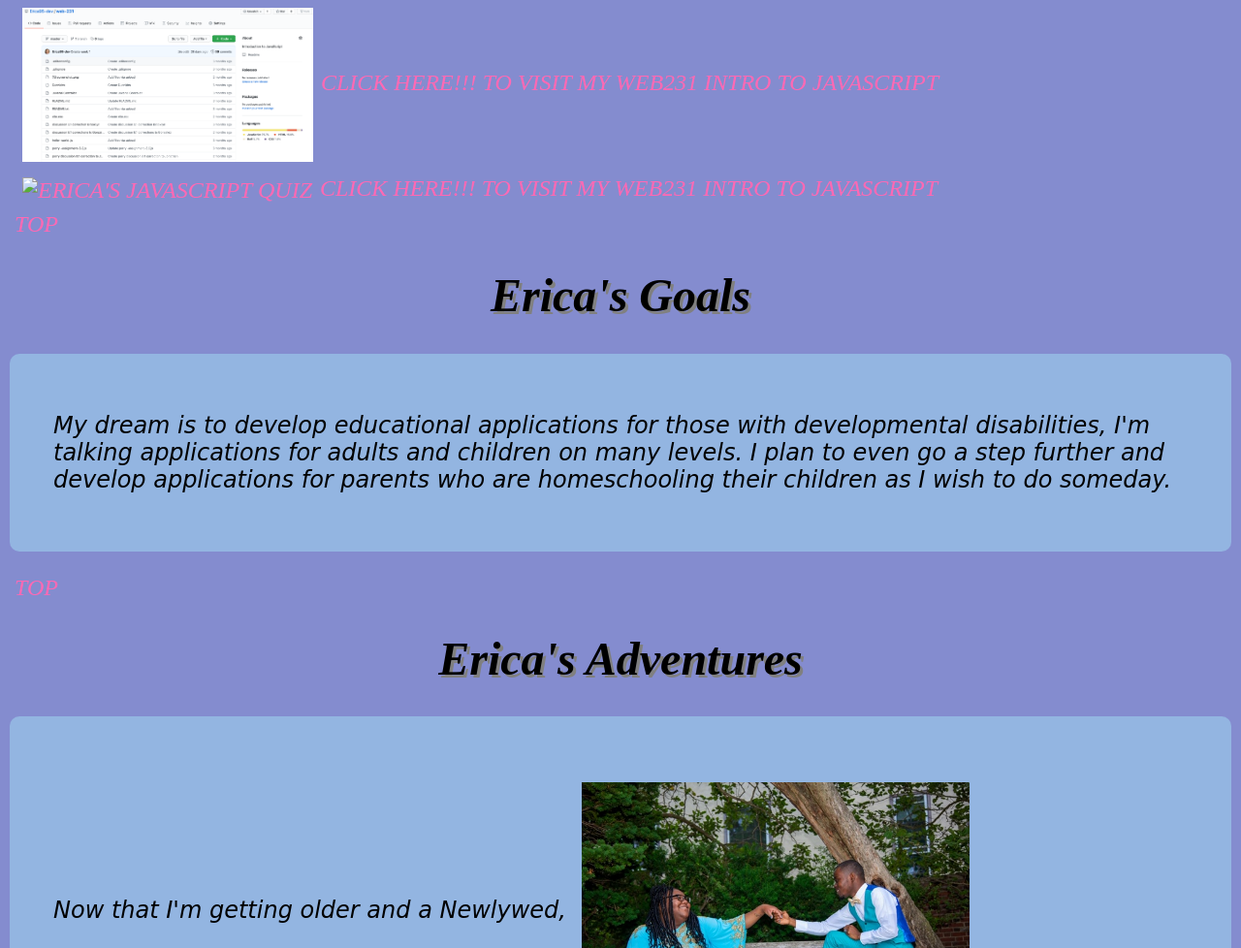
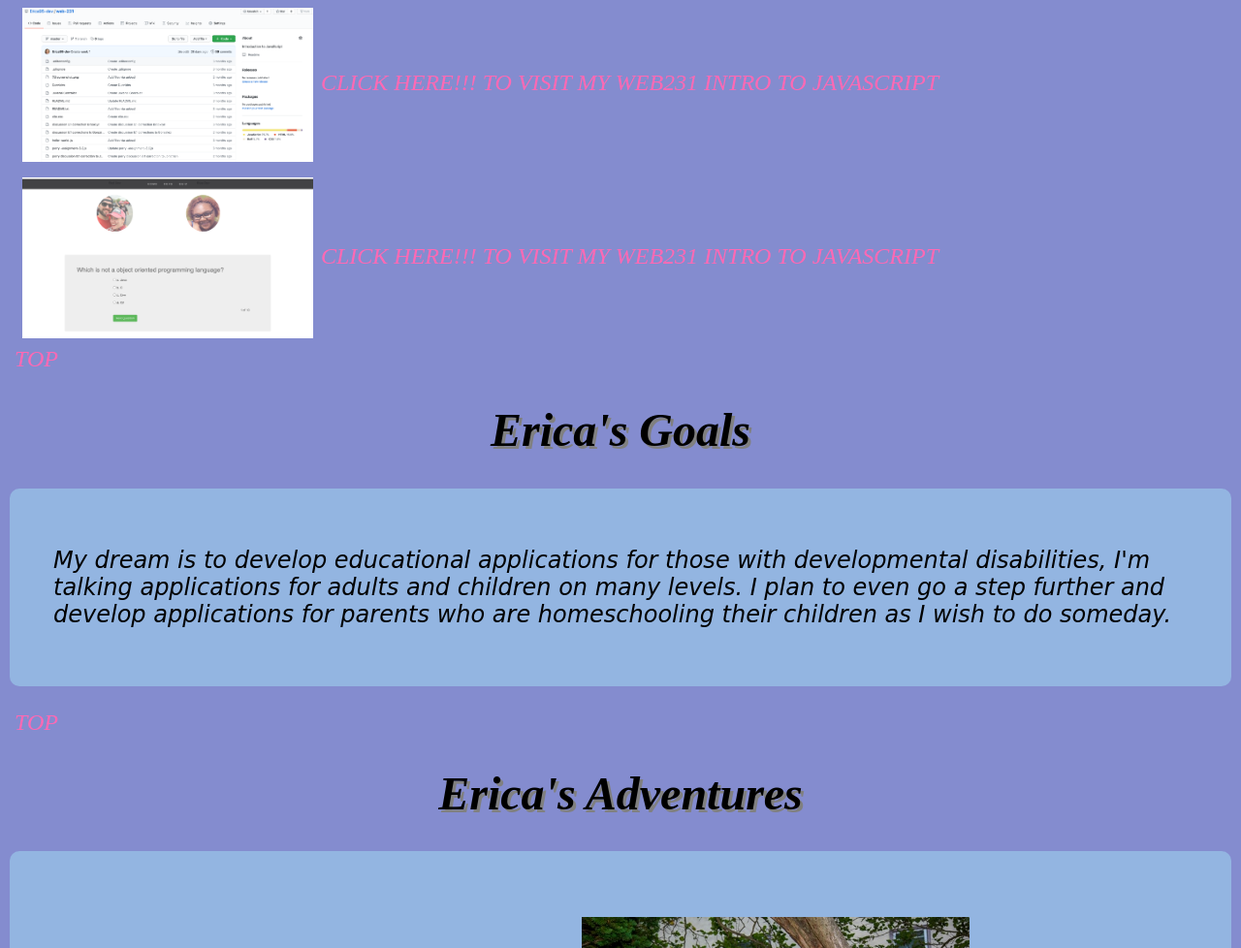
Before and after one commit to Erica95-dev/Erica95-dev.github.io, a plain HTML site: page index.html in a window 1280 px wide. Shown: the part 6039-7017 px from the top of the page at 97% size. Drawn offline with Linux system fonts and the light colour scheme.

Commit message:
Update index.html

```diff
--- a/index.html
+++ b/index.html
@@ -60,7 +60,7 @@
     <a href="https://erica95-dev.github.io/bioSite"> <img src="images/biosite.png" alt=" Erica's biosite" width="300px">Click Here!!! to visit my Biosite</a><br/><a href="https://github.com/Erica95-dev/web-330"> <img src="images/JavaScript%20II.png" alt=" Erica's biosite" width="300px">Click Here!!! to visit my web330 JavaScript</a> <br/>
     <a href="https://github.com/Erica95-dev/web-340" ><img src="images/node.js.png" alt=" Erica's biosite" width="300px"> Click Here!!! to visit my web340 Node.js</a> <br/>
     <a href="https://github.com/Erica95-dev/web-231"> <img src="images/into%20to%20JavaScript.png" alt=" Erica's biosite" width="300px">Click Here!!! to visit my web231 intro to JavaScript </a>
-    <a href="https://mjconns.github.io/web-330-groupProject/#home"> <img src="images/quiz" alt=" Erica's javascript quiz" width="300px">Click Here!!! to visit my web231 intro to JavaScript </a>
+    <a href="https://mjconns.github.io/web-330-groupProject/#home"> <img src="images/quiz.png" alt=" Erica's javascript quiz" width="300px">Click Here!!! to visit my web231 intro to JavaScript </a>
 
     </div>
 
```
